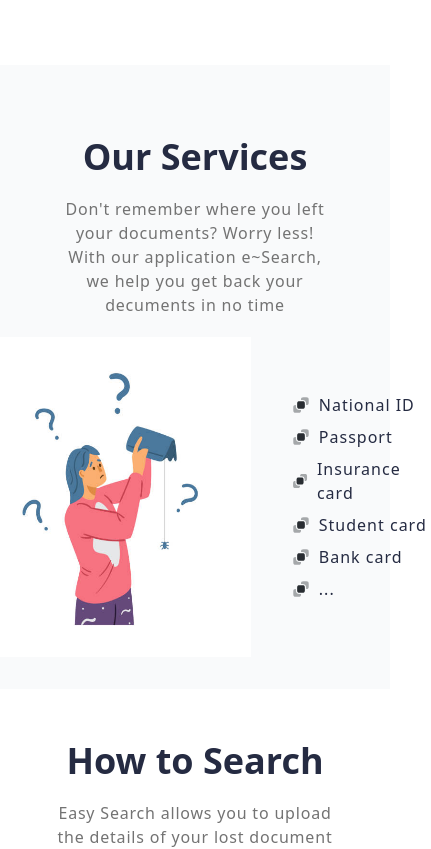
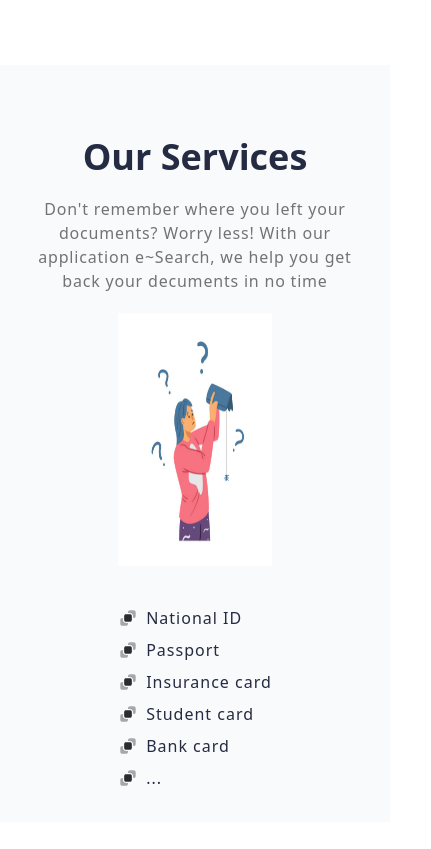
Before and after one commit to Delyc/easy-searc, a Next.js app: page / in a window 390 px wide. Shown: the part 920-1769 px from the top of the page, 431 px wide, since content can reach past the window. Built offline with nearby package versions, Linux system fonts and the light colour scheme.

Commit message:
Feat: Landing page new sections responsiveness

```diff
--- a/src/components/cards/TeamMember.tsx
+++ b/src/components/cards/TeamMember.tsx
@@ -12,7 +12,7 @@ const TeamMember = ({image, names, position} : Props) => {
             <div className="relative w-[13rem] h-[15rem] rounded-full ">
             <Image src={image} className="absolute  rounded-full" alt="developer profile" layout="fill"/>
             </div>
-            <div className="px-10 py-5 flex flex-col items-center">
+            <div className="lg:px-10 py-5 flex flex-col items-center">
             <p>{names}</p>
             <p className="text-primary-blue font-bold"> ~ <span className="text-gray-text font-normal">{position}</span> </p>
             <div className="flex justify-center gap-5 mt-5 w-full">
--- a/src/components/cards/Testimony.tsx
+++ b/src/components/cards/Testimony.tsx
@@ -1,6 +1,6 @@
 const Testimony = () => {
     return (
-    <div className="px-8 text-gray-800 rounded-lg shadow-md py-10">
+    <div className="px-8 text-gray-800 rounded-lg shadow-md py-5 lg:py-10">
         <div className="mb-2">
             <p className="mb-2 text-center text-gray-600 ">
                 " Lorem ipsum dolor, sit amet consectetur adipisicing elit. Similique sapiente iusto esse. "
--- a/src/components/sections/Services.tsx
+++ b/src/components/sections/Services.tsx
@@ -8,25 +8,25 @@ const Services = () => {
         <>
             <section className="bg-gray-50 py-5 mt-20">
                 <SectionWrapper>
-        <section className="px-8 py-3 mt-10 flex flex-col items-center gap-5 xl:mx-auto xl:max-w-[80%] ">
+                    <section className="lg:px-8 py-3 mt-10 flex flex-col items-center gap-5 xl:mx-auto xl:max-w-[80%] ">
 
                         <h2 className="font-bold text-dark-blue text-center text-4xl">Our Services</h2>
                         <p className="text-gray-text md:w-3/5 text-center tracking-[0.8px]">Don't remember where you left your documents? Worry less! With our application e~Search, we help you get back your decuments in no time</p>
 
 
-       <div className="flex items-center gap-10">
-        <div className="relative h-80 w-80">
-        <Image src={one} alt="one" layout="fill" className="absolute"/>
+                        <div className="flex flex-col gap-10 lg:flex  lg:flex-row items-center gap-10">
+                            <div className="relative w-full h-[30vh] lg:h-80 lg:w-80">
+                                <Image src={one} alt="one" layout="fill" className="absolute" />
 
 
                             </div>
                             <div className="flex flex-col gap-2">
                                 {docs.map((doc, index) => {
-                return(
+                                    return (
                                         <p key={index} className="flex gap-2 items-center text-dark-blue font-medium tracking-[1px] "><svg width="20px" height="20px" viewBox="0 0 24 24" fill="none" xmlns="http://www.w3.org/2000/svg">
-<path opacity="0.4" d="M21.2505 5.77V9C21.2505 11.29 20.5205 12.02 18.2305 12.02H18.1305V10.38C18.1305 7.26 16.7405 5.87 13.6205 5.87H11.9805V5.77C11.9805 3.48 12.7105 2.75 15.0005 2.75H18.2305C20.5205 2.75 21.2505 3.48 21.2505 5.77Z" fill="#292D32"/>
-<path d="M16.6291 10.3801V13.6201C16.6291 15.9001 15.8991 16.6301 13.6191 16.6301H10.3791C8.09914 16.6301 7.36914 15.9001 7.36914 13.6201V10.3801C7.36914 8.10013 8.09914 7.37012 10.3791 7.37012H13.6191C15.8991 7.37012 16.6291 8.10013 16.6291 10.3801Z" fill="#292D32"/>
-<path opacity="0.4" d="M12.02 18.13V18.23C12.02 20.52 11.29 21.25 9 21.25H5.77C3.48 21.25 2.75 20.52 2.75 18.23V15C2.75 12.71 3.48 11.98 5.77 11.98H5.87V13.62C5.87 16.74 7.26 18.13 10.38 18.13H12.02Z" fill="#292D32"/>
+                                            <path opacity="0.4" d="M21.2505 5.77V9C21.2505 11.29 20.5205 12.02 18.2305 12.02H18.1305V10.38C18.1305 7.26 16.7405 5.87 13.6205 5.87H11.9805V5.77C11.9805 3.48 12.7105 2.75 15.0005 2.75H18.2305C20.5205 2.75 21.2505 3.48 21.2505 5.77Z" fill="#292D32" />
+                                            <path d="M16.6291 10.3801V13.6201C16.6291 15.9001 15.8991 16.6301 13.6191 16.6301H10.3791C8.09914 16.6301 7.36914 15.9001 7.36914 13.6201V10.3801C7.36914 8.10013 8.09914 7.37012 10.3791 7.37012H13.6191C15.8991 7.37012 16.6291 8.10013 16.6291 10.3801Z" fill="#292D32" />
+                                            <path opacity="0.4" d="M12.02 18.13V18.23C12.02 20.52 11.29 21.25 9 21.25H5.77C3.48 21.25 2.75 20.52 2.75 18.23V15C2.75 12.71 3.48 11.98 5.77 11.98H5.87V13.62C5.87 16.74 7.26 18.13 10.38 18.13H12.02Z" fill="#292D32" />
                                         </svg>{doc}</p>
                                     )
                                 })}
--- a/src/components/sections/Team.tsx
+++ b/src/components/sections/Team.tsx
@@ -11,7 +11,7 @@ const Team = () => {
             <h2 className="font-bold text-dark-blue text-center text-4xl">Meet the Team</h2>
             <p className="text-gray-text md:w-3/5 text-center tracking-[0.8px]">ALU third year students who have pledged themselves
 to deliver good services to the users </p>
-            <section className="grid grid-cols-1 md:grid-cols-2  w-full px-32">
+            <section className="grid grid-cols-1 md:grid-cols-2  w-full lg:px-32">
 
                 {team.map((member, index) => {
                     return(
--- a/src/components/sections/Testimonies.tsx
+++ b/src/components/sections/Testimonies.tsx
@@ -11,7 +11,7 @@ const Testimonies = () => {
                         <p className="mt-2 text-gray-text tracking-[0.8px]">What others say about us</p>
                     </div>
                 </div>
-                <div className="grid grid-cols-3 gap-10 px-20">
+                <div className="grid grid-cols-1 lg:grid-cols-3 gap-10 lg:px-20">
                     <Testimony />
                     <Testimony />
                     <Testimony />
```
Lines whose indentation alone changed are shown as unchanged.
